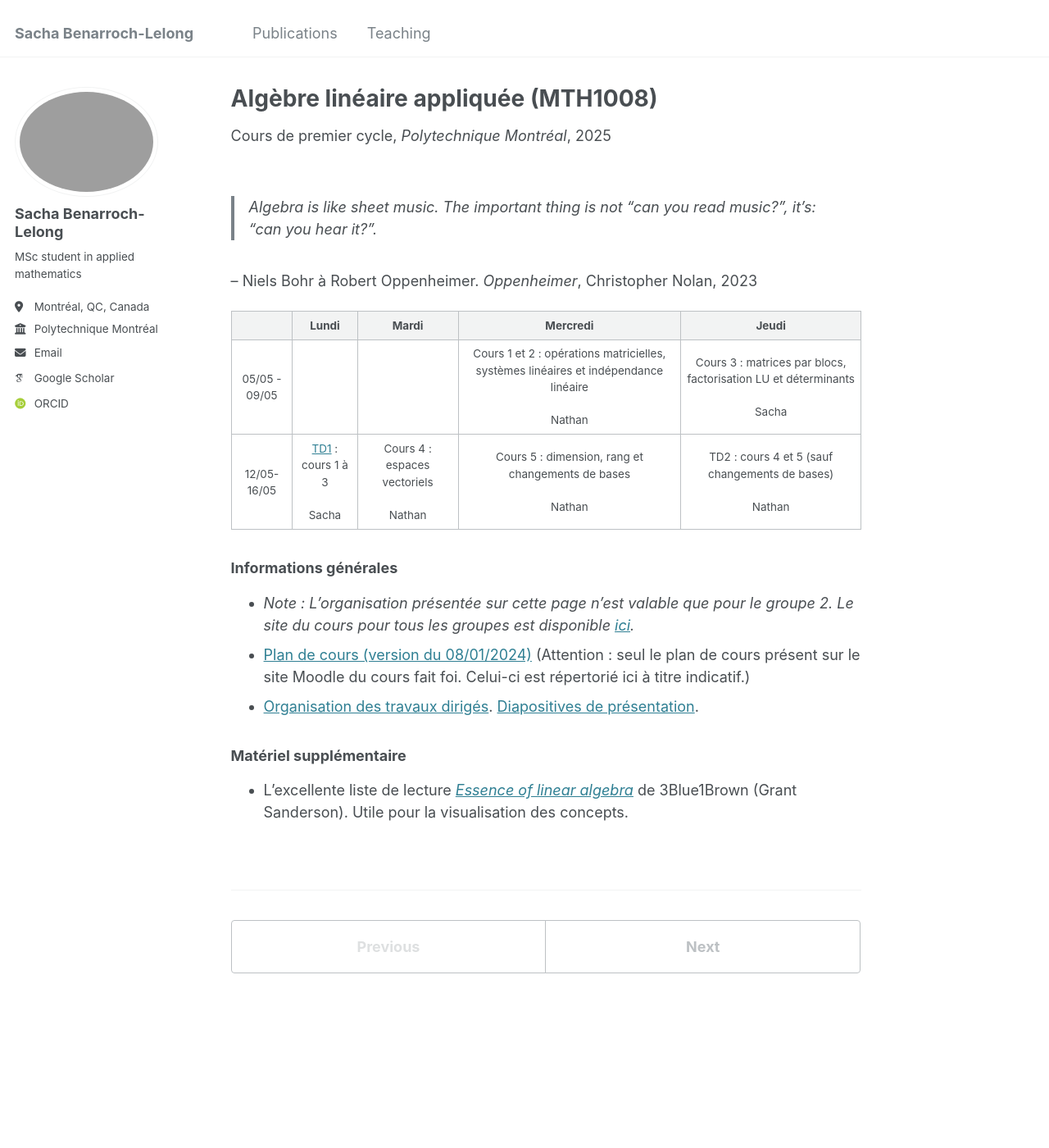
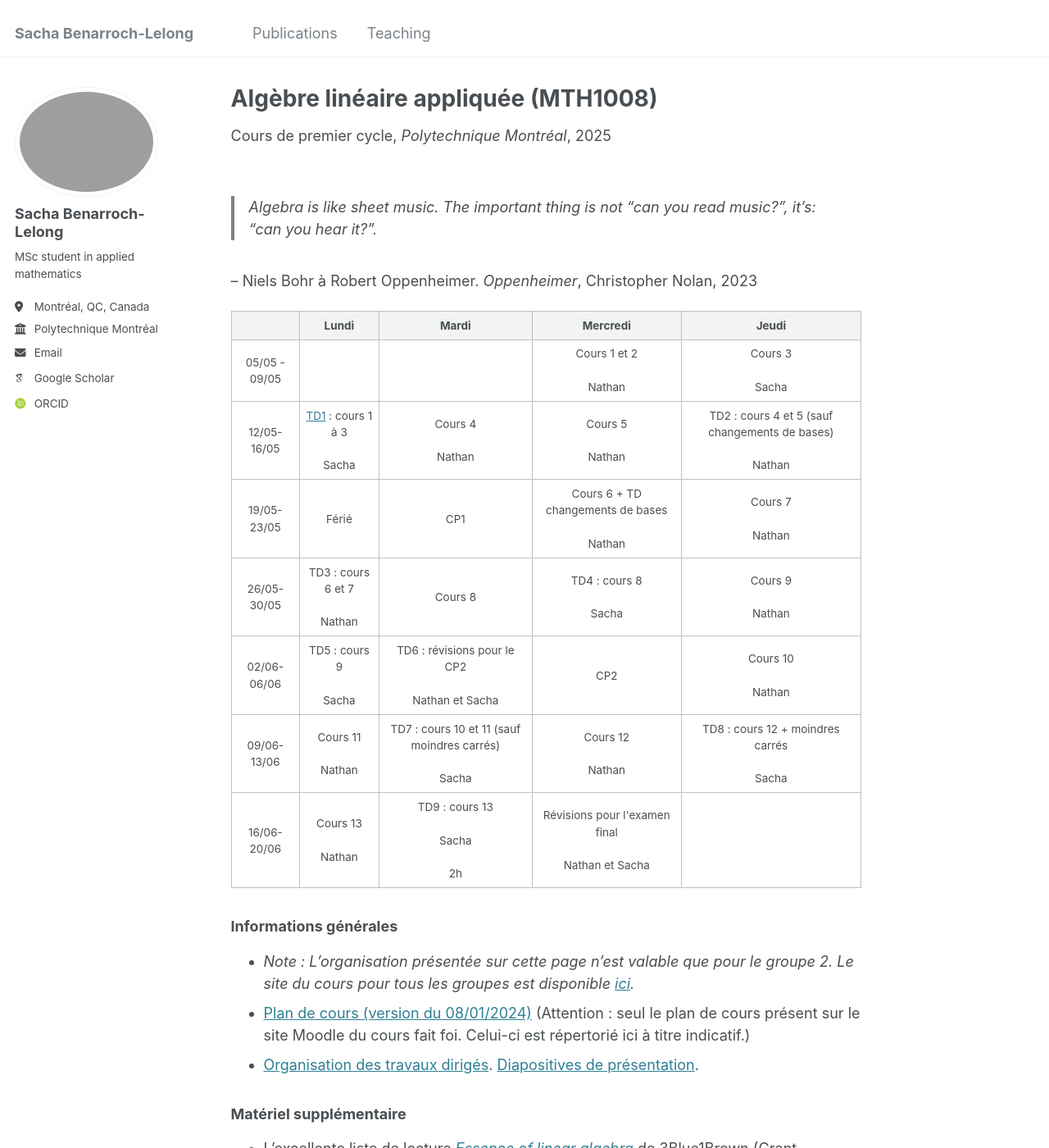
Before and after one commit to sblelong/sblelong.github.io, a Jekyll site: the page built from _teaching/mth1008.md, in a window 1280 px wide and 1400 px high. Shown: the whole window at 82% size. Built offline with Jekyll 4.4.1, drawn with Linux system fonts in a browser that asks for light colours; some web fonts are replaced.

Commit message:
planning E25

```diff
--- a/_teaching/mth1008.md
+++ b/_teaching/mth1008.md
@@ -26,15 +26,50 @@ date: 2025-01-01
       <td style="text-align: center;">05/05 - 09/05</td>
       <td style="text-align: center;"></td>
       <td style="text-align: center;"></td>
-      <td style="text-align: center;">Cours 1 et 2 : opérations matricielles, systèmes linéaires et indépendance linéaire<br><br>Nathan</td>
-      <td style="text-align: center;">Cours 3 : matrices par blocs, factorisation LU et déterminants<br><br>Sacha</td>
+      <td style="text-align: center;">Cours 1 et 2<br><br>Nathan</td>
+      <td style="text-align: center;">Cours 3<br><br>Sacha</td>
     </tr>
     <tr>
       <td style="text-align: center;">12/05-16/05</td>
       <td style="text-align: center;"><a href="/teaching/mth1008/td1">TD1</a> : cours 1 à 3<br><br>Sacha</td>
-      <td style="text-align: center;">Cours 4 : espaces vectoriels<br><br>Nathan</td>
-      <td style="text-align: center;">Cours 5 : dimension, rang et changements de bases<br><br>Nathan</td>
+      <td style="text-align: center;">Cours 4<br><br>Nathan</td>
+      <td style="text-align: center;">Cours 5<br><br>Nathan</td>
       <td style="text-align: center;">TD2 : cours 4 et 5 (sauf changements de bases)<br><br>Nathan</td>
+    </tr>
+    <tr>
+      <td style="text-align: center;">19/05-23/05</td>
+      <td style="text-align: center;">Férié</td>
+      <td style="text-align: center;">CP1</td>
+      <td style="text-align: center;">Cours 6 + TD changements de bases<br><br>Nathan</td>
+      <td style="text-align: center;">Cours 7<br><br>Nathan</td>
+    </tr>
+    <tr>
+      <td style="text-align: center;">26/05-30/05</td>
+      <td style="text-align: center;">TD3 : cours 6 et 7<br><br>Nathan</td>
+      <td style="text-align: center;">Cours 8</td>
+      <td style="text-align: center;">TD4 : cours 8<br><br>Sacha</td>
+      <td style="text-align: center;">Cours 9<br><br>Nathan</td>
+    </tr>
+    <tr>
+      <td style="text-align: center;">02/06-06/06</td>
+      <td style="text-align: center;">TD5 : cours 9<br><br>Sacha</td>
+      <td style="text-align: center;">TD6 : révisions pour le CP2<br><br>Nathan et Sacha</td>
+      <td style="text-align: center;">CP2</td>
+      <td style="text-align: center;">Cours 10<br><br>Nathan</td>
+    </tr>
+    <tr>
+      <td style="text-align: center;">09/06-13/06</td>
+      <td style="text-align: center;">Cours 11<br><br>Nathan</td>
+      <td style="text-align: center;">TD7 : cours 10 et 11 (sauf moindres carrés)<br><br>Sacha</td>
+      <td style="text-align: center;">Cours 12<br><br>Nathan</td>
+      <td style="text-align: center;">TD8 : cours 12 + moindres carrés<br><br>Sacha</td>
+    </tr>
+    <tr>
+      <td style="text-align: center;">16/06-20/06</td>
+      <td style="text-align: center;">Cours 13<br><br>Nathan</td>
+      <td style="text-align: center;">TD9 : cours 13<br><br>Sacha<br><br>2h</td>
+      <td style="text-align: center;">Révisions pour l'examen final<br><br>Nathan et Sacha</td>
+      <td style="text-align: center;"></td>
     </tr>
   </tbody>
 </table>
```
